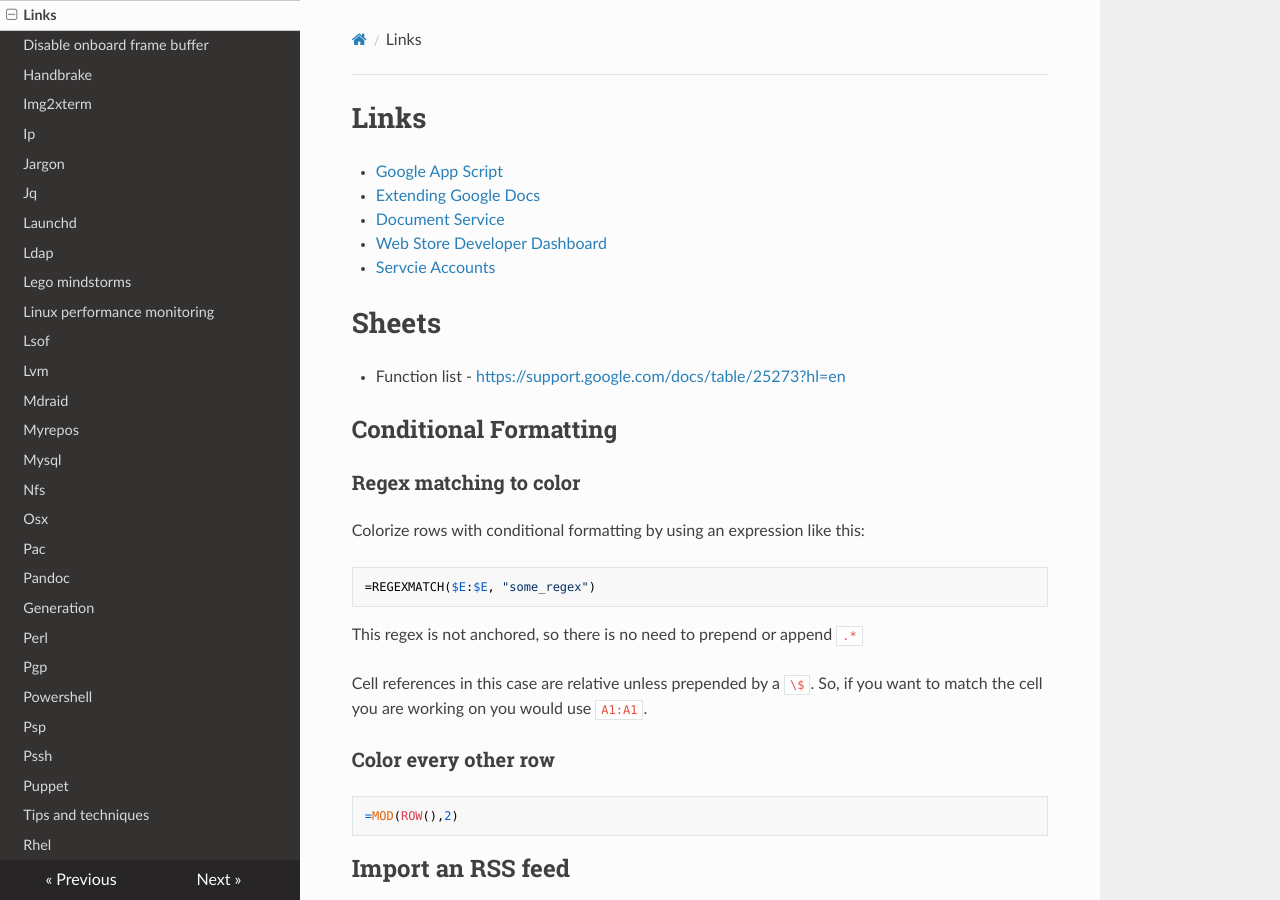
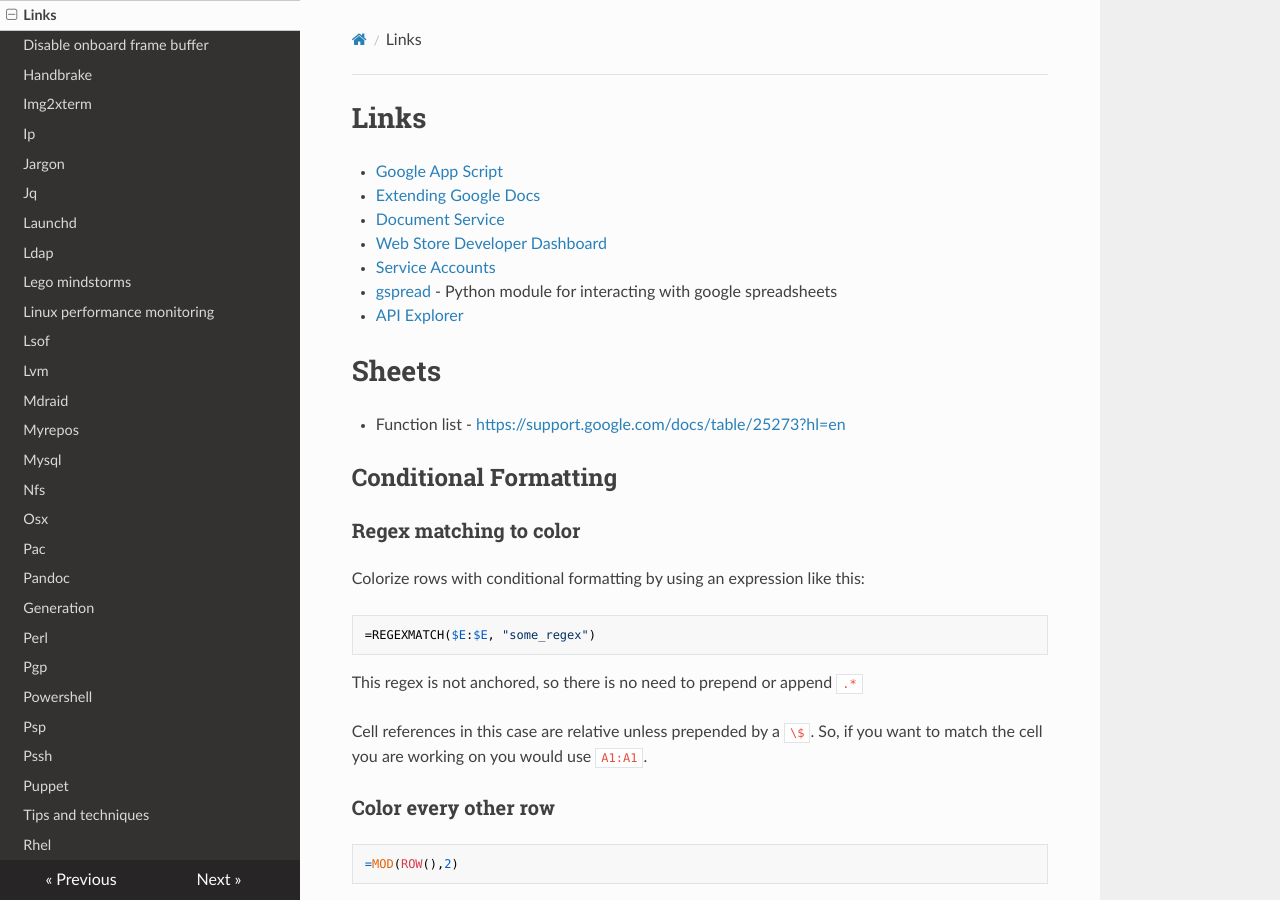
Before and after one commit to lando-cal/tech-notes, an MkDocs documentation site: the page built from docs/google.md, in a window 1280 px wide and 900 px high. Built offline with MkDocs 1.6.1, drawn with Linux system fonts in a browser that asks for light colours; nearby versions of some CDN libraries.

Commit message:
Typo, links

```diff
--- a/docs/google.md
+++ b/docs/google.md
@@ -4,7 +4,9 @@
 - [Extending Google Docs](https://developers.google.com/apps-script/guides/docs)
 - [Document Service](https://developers.google.com/apps-script/reference/document)
 - [Web Store Developer Dashboard](https://chrome.google.com/webstore/developer/dashboard)
-- [Servcie Accounts](https://developers.google.com/identity/protocols/OAuth2ServiceAccount#creatinganaccount)
+- [Service Accounts](https://developers.google.com/identity/protocols/OAuth2ServiceAccount#creatinganaccount)
+- [gspread](https://pypi.python.org/pypi/gspread) - Python module for interacting with google spreadsheets
+- [API Explorer](https://developers.google.com/apis-explorer)
 
 # Sheets
 
```
